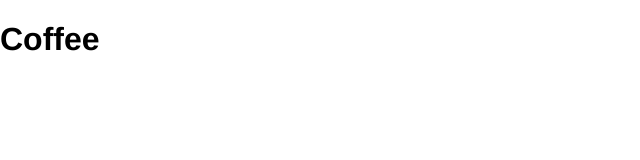
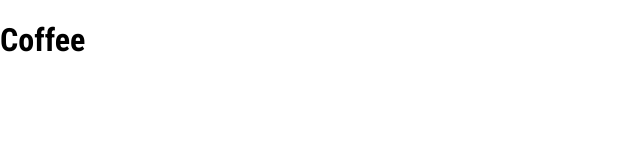
Before and after one commit to Indig0s/generic-hipster-coffee, a website: page src/coffee.html in a window 1280 px wide. Shown: the full height of the page, 0-640 px from the left. Drawn offline with nearby package versions, Linux system fonts and the light colour scheme; files that its build step writes are made by us from their sources.

Commit message:
font hotfix

```diff
--- a/src/scss/_common.scss
+++ b/src/scss/_common.scss
@@ -4,5 +4,5 @@
 
 body {
     margin: 0;
-    font-family: 'Roboto Condense', Helvetica, sans-serif;
+    font-family: 'Roboto Condensed', Helvetica, sans-serif;
 }
```
